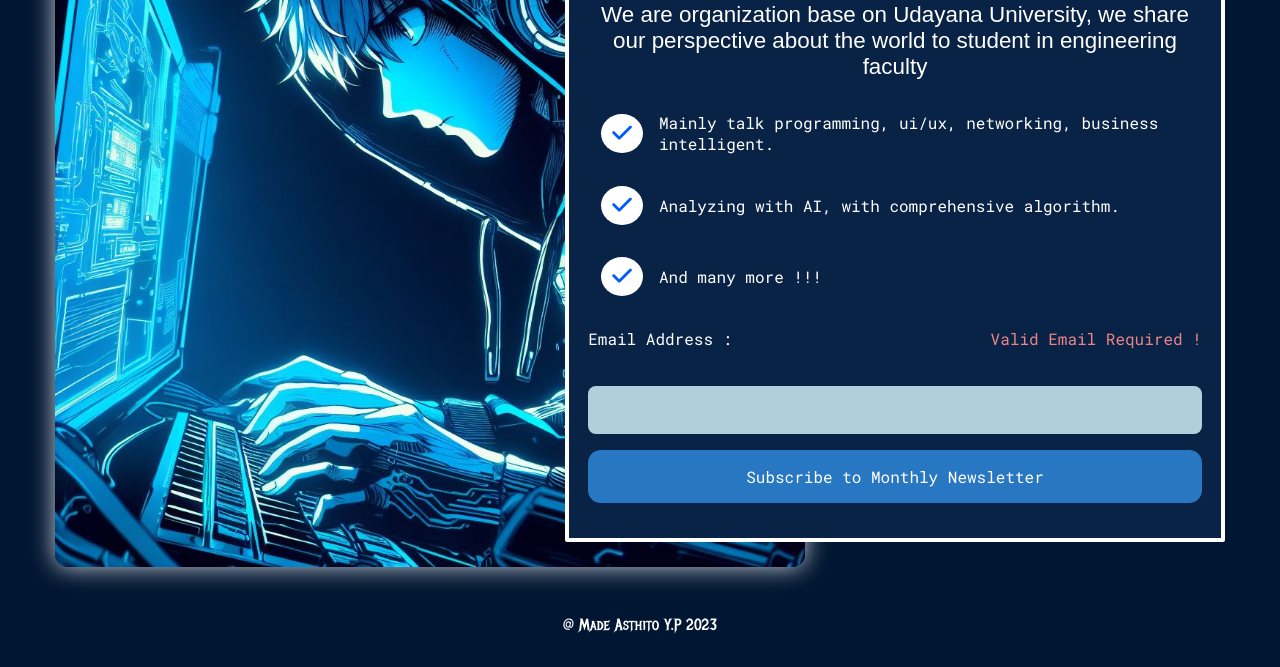
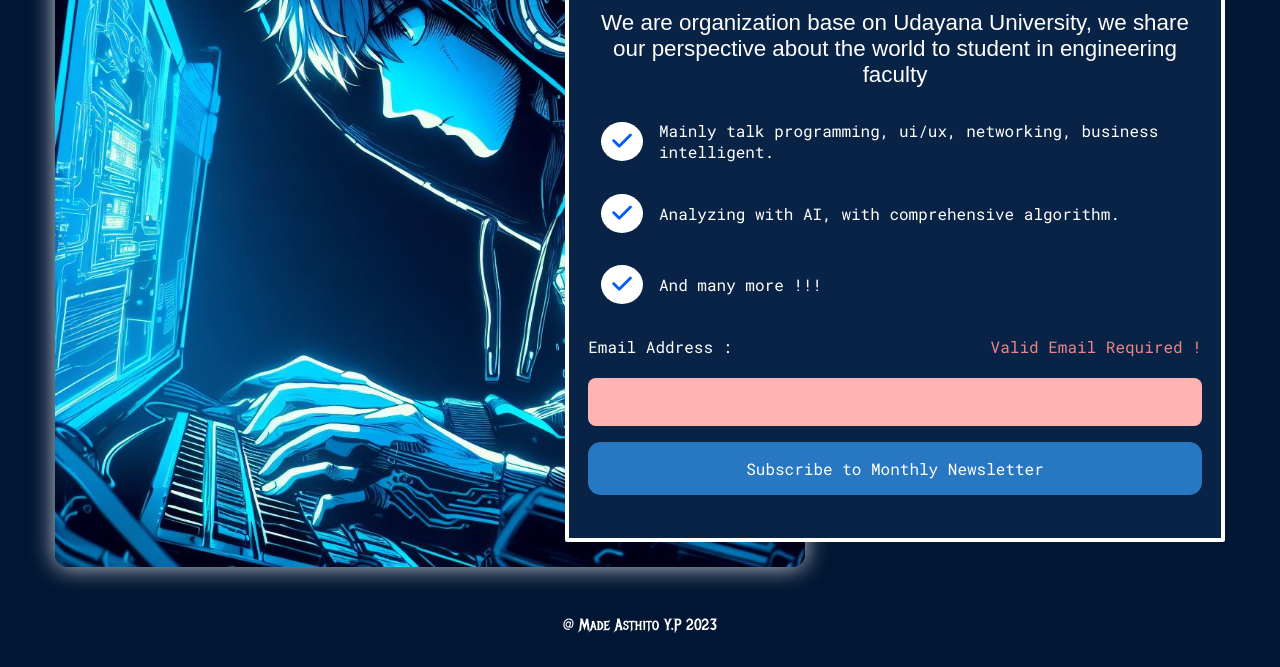
Before and after one commit to MadeAsthito/newsletter-subscription, a plain HTML site: page index.html in a window 1280 px wide. Both pictures are taken after a click on the button "Subscribe to Monthly Newsletter". Shown: the part 261-928 px from the top of the page. Drawn offline with Linux system fonts and the light colour scheme; a web font is replaced by a local one.

Commit message:
Adding error state to input and fix the input to btn gap

```diff
--- a/assets/css/style.css
+++ b/assets/css/style.css
@@ -288,7 +288,7 @@ header h1 {
 }
 
 .content-input input {
-	margin-block: 1rem;
+	margin-bottom: 1rem;
 	width: 100%;
 	height: 3rem;
 	padding: var(--padding-btn);
@@ -296,6 +296,11 @@ header h1 {
 	background-color: #afcfda;
 	border-radius: var(--radius-btn);
 }
+
+.content-input input.input-danger {
+	background-color: #FFB4B4;
+}
+
 
 .content-input input:focus {
 	outline: none;
@@ -325,6 +330,7 @@ header h1 {
 	background-color: #2777c2;
 }
 
+
 /* End Content Input */
 
 /*
--- a/assets/js/main.js
+++ b/assets/js/main.js
@@ -3,19 +3,21 @@ function validateEmail(email) {
 }
 
 function subscribe() {
-	const email = document.getElementById("email").value;
+	const emailEl = document.getElementById("email");
 	const errorStatus = document.getElementById("error");
 	const successStatus = document.getElementById("success");
 	const hideContent = document.getElementById("content-input");
 
-	if (validateEmail(email)) {
+	if (validateEmail(emailEl.value)) {
 		hideContent.classList.add("hidden");
 		errorStatus.classList.add("hidden");
+        emailEl.classList.remove("input-danger");
 		successStatus.classList.remove("hidden");
 		console.log("berhasil");
 	} else {
 		hideContent.classList.remove("hidden");
 		errorStatus.classList.remove("hidden");
+        emailEl.classList.add("input-danger");
 		successStatus.classList.add("hidden");
 		console.log("gagal");
 	}
```
